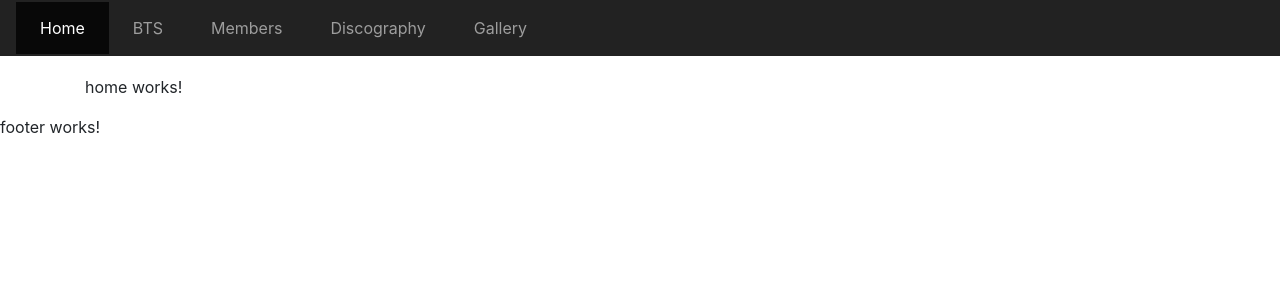
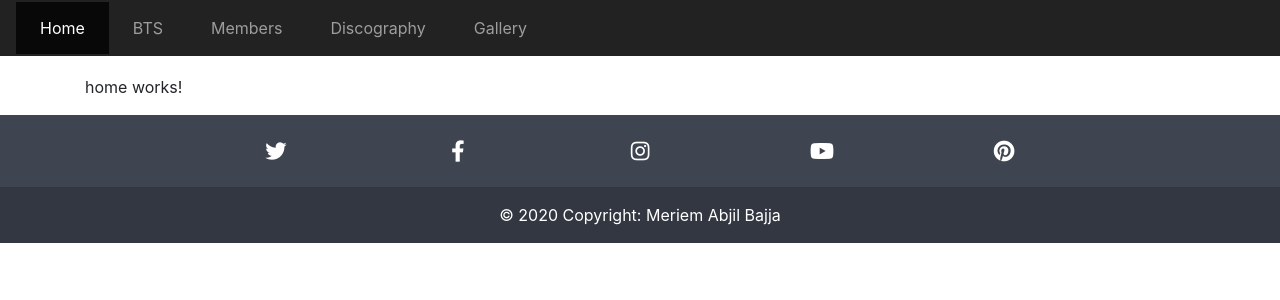
Before and after one commit to merimari0510/bangtan-boys, an Angular app: page /#/home in a window 1280 px wide. Shown: the top 300 px of the page. Built offline with nearby package versions, Linux system fonts and the light colour scheme.

Commit message:
Crear Footer con los socials TWITTER, FACEBOOK, INSTAGRAM, YOUTBUE, PINTEREST y COPYRIGHT

```diff
--- a/src/app/components/pages/shared/footer/footer.component.css
+++ b/src/app/components/pages/shared/footer/footer.component.css
@@ -0,0 +1,15 @@
+.cnt_footer {
+  background: #3e4551;
+}
+
+.cnt_footer a {
+    color: white;
+}
+
+.cnt_footer a:hover {
+    color: #b698bf;
+}
+
+.cnt_copyright {
+  background: #323741;
+}
--- a/src/app/components/pages/shared/footer/footer.component.html
+++ b/src/app/components/pages/shared/footer/footer.component.html
@@ -1 +1,36 @@
-<p>footer works!</p>
+<!-- Footer -->
+<footer class="cnt_footer">
+  <!-- Footer Elements -->
+  <div class="container">
+    <!-- Grid row-->
+    <div class="row d-flex justify-content-center p-4">
+        <!-- Twitter -->
+        <a class="tw-ic col-2 text-center" href="https://twitter.com/BTS_bighit">
+          <i class="fab fa-twitter fa-lg"> </i>
+        </a>
+        <!-- Facebook -->
+        <a class="fb-ic col-2 text-center" href="https://www.facebook.com/bangtan.official/">
+          <i class="fab fa-facebook-f fa-lg"> </i>
+        </a>
+        <!--Instagram-->
+        <a class="ins-ic col-2 text-center" href="https://www.instagram.com/bts.bighitofficial/">
+          <i class="fab fa-instagram fa-lg"> </i>
+        </a>
+        <!--Youtube-->
+        <a class="yt-ic col-2 text-center" href="https://www.youtube.com/user/BANGTANTV">
+          <i class="fab fa-youtube fa-lg"> </i>
+        </a>
+        <!--Pinterest-->
+        <a class="pin-ic col-2 text-center" href="https://www.pinterest.es/search/pins/?q=bts&rs=typed&term_meta[]=bts%7Ctyped">
+          <i class="fab fa-pinterest fa-lg"> </i>
+        </a>
+    </div>
+    <!-- Grid row-->
+  </div>
+  <!-- Footer Elements -->
+
+  <!-- Copyright -->
+  <div class="cnt_copyright text-center text-white p-3">© 2020 Copyright: Meriem Abjil Bajja</div>
+  <!-- Copyright -->
+</footer>
+<!-- Footer -->
```
